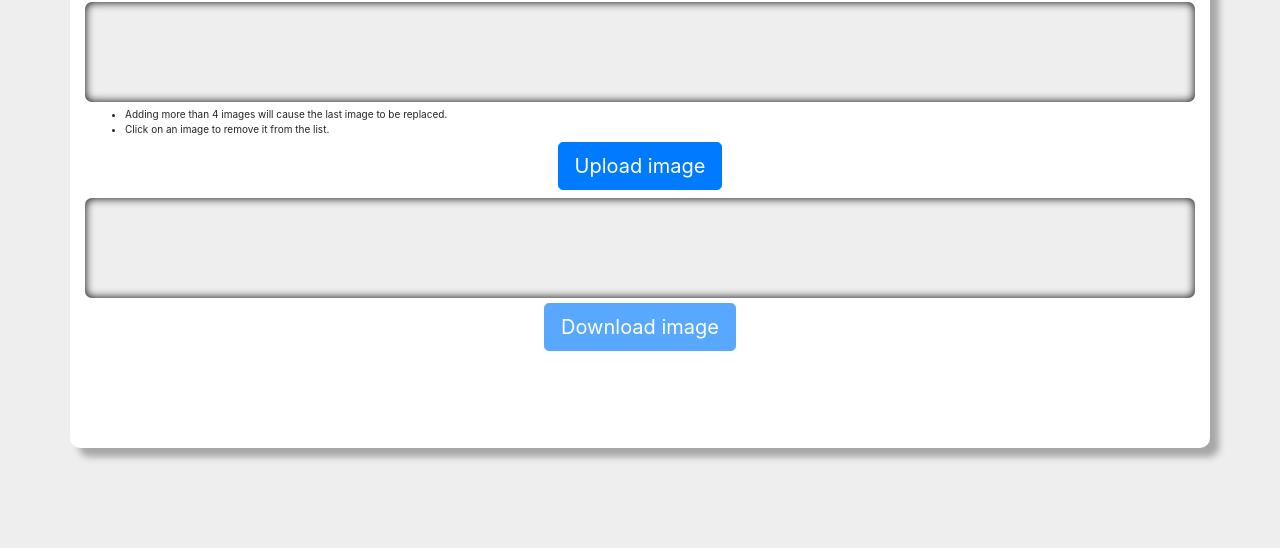
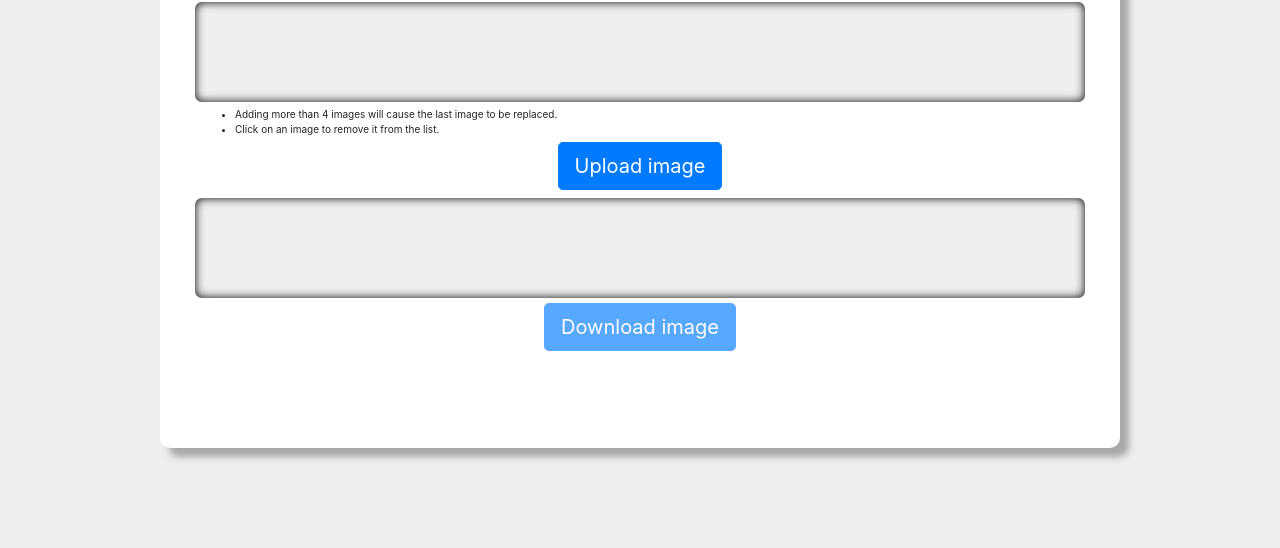
Before and after one commit to phoenix16t/photo-stitcher, a React app: page / in a window 1280 px wide. Shown: the part 252-800 px from the top of the page. Built offline with nearby package versions, Linux system fonts and the light colour scheme.

Commit message:
Cleaning up, MVP

```diff
--- a/package.json
+++ b/package.json
@@ -1,6 +1,6 @@
 {
   "name": "photo-stitcher",
-  "version": "0.0.5",
+  "version": "1.0.0",
   "description": "A small app that creates a new image for 4 uploaded images",
   "main": "index.js",
   "author": "Eddie Jimenez",
--- a/src/client/components/app/index.js
+++ b/src/client/components/app/index.js
@@ -67,7 +67,8 @@ export default class App extends React.Component {
 
   render() {
     return (
-      <div className="container app drop-shadow">
+      <div className="app drop-shadow">
+        <div className="container">
 
           <div className="row">
             <div className="col center">
@@ -84,6 +85,7 @@ export default class App extends React.Component {
             images={this.state.images} />
 
         </div>
+      </div>
     );
   };
 };
--- a/src/client/components/drop-zone/index.js
+++ b/src/client/components/drop-zone/index.js
@@ -37,7 +37,7 @@ export default class DropZone extends React.Component {
     this.dropZoneHighlightRef.current.removeEventListener('dragenter', this.handleDragEnter);
     this.dropZoneHighlightRef.current.removeEventListener('dragleave', this.handleDragLeave);
     this.dropZoneHighlightRef.current.removeEventListener('drop', this.handleDrop);
-  }
+  };
 
   // drag listener function for highlighting the drop zone
   handleDragEnter(evt) {
--- a/src/client/components/stitch-view/index.js
+++ b/src/client/components/stitch-view/index.js
@@ -36,13 +36,9 @@ export default class StitchView extends React.Component {
       });
 
       // use the "mergeImages" tool to create the final image
-      mergeImages(newImageData, {
-        height: maxHeight,
-        width: accumulatedWidth
-      })
-        .then(mergedImage => {
-          this.setState({ mergedImage: mergedImage });
-        });
+      const size = { height: maxHeight, width: accumulatedWidth };
+      mergeImages(newImageData, size)
+        .then(mergedImage => this.setState({ mergedImage }));
     }
     else {
       this.setState({ mergedImage: '' });
--- a/src/client/styles/app.scss
+++ b/src/client/styles/app.scss
@@ -6,5 +6,7 @@
   flex-direction: column;
   height: 75%;
   justify-content: center;
+  max-width: 1000px;
   padding: 20px;
+  width: 75%;
 }
```
Also changed, not shown: README.md, 1 other file. Lines whose indentation alone changed are shown as unchanged.
